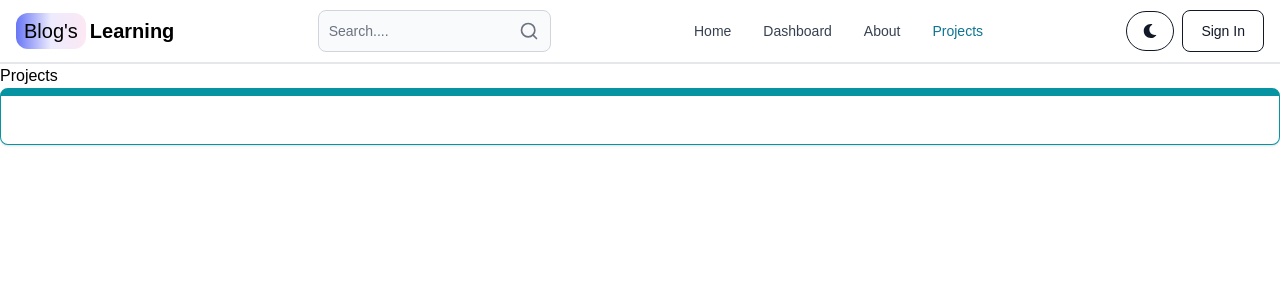
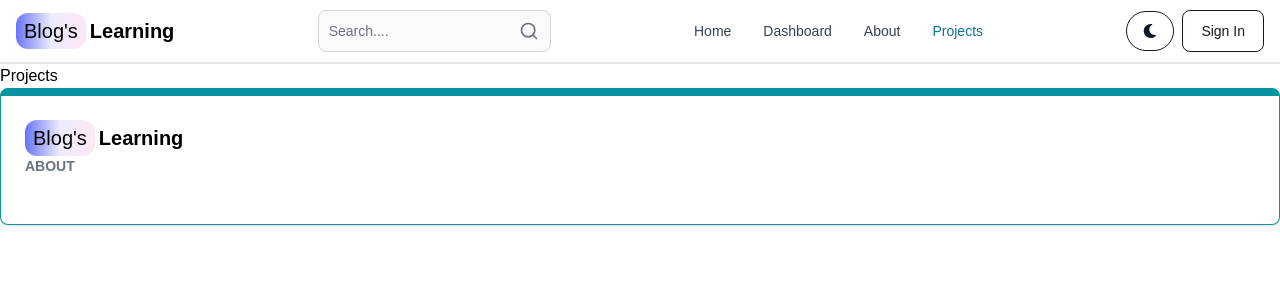
Before and after one commit to tchasinga/blogs-learning, a React (Vite) app in the folder frontend/: page /projects in a window 1280 px wide. Shown: the top 300 px of the page. Built offline with nearby package versions, Linux system fonts and the light colour scheme.

Commit message:
new code is added now

```diff
--- a/frontend/src/Components/Footer.jsx
+++ b/frontend/src/Components/Footer.jsx
@@ -1,10 +1,24 @@
 import { Footer } from 'flowbite-react';
+import { Link } from 'react-router-dom';
 
 export default function FooterCom() {
   return (
     <div>
         <Footer container className='border border-t-8 border-teal-500'>
+            <div className=''>
+                <div className=''>
+                     <div className=''>
+                     <Link to='/' className='self-center whitespace-nowrap text-sm sm:text-xl font-semibold flex items-center gap-1 dark:text-white'>
+                           <span className='text-xl font-normal px-2 py-1 rounded-xl bg-gradient-to-r font-bold from-indigo-500 via-purple-100 to-pink-100'>Blog&apos;s</span>
+                        <p>Learning</p>
+                    </Link>
+                     </div>
+                     <div className='grid grid-cols-2 gap-3 sm:grid-cols-3 sm:gap-6'>
+                        <Footer.Title title='About' />
 
+                     </div>
+                </div>
+            </div>
         </Footer>
     </div>
   )
```
